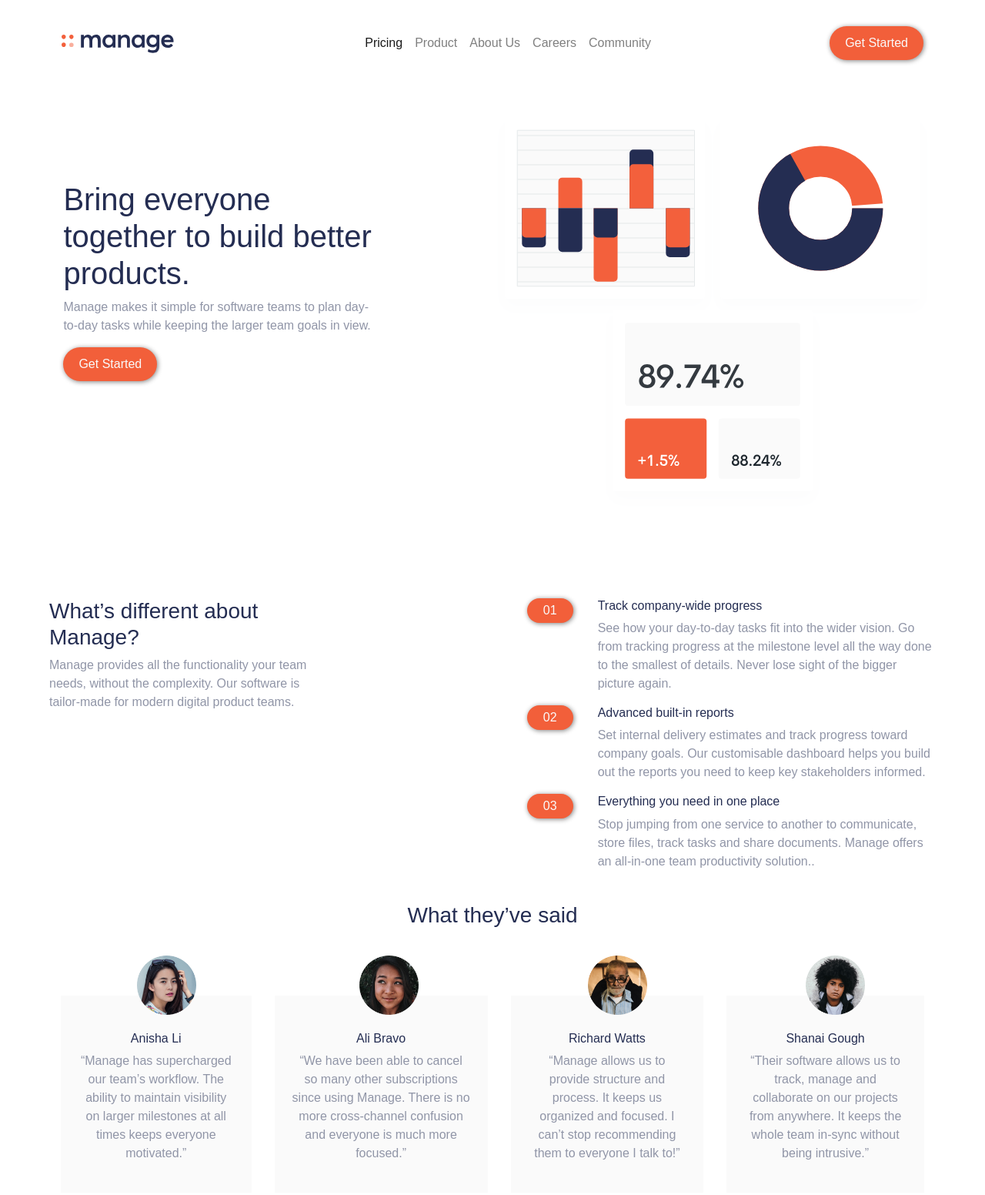
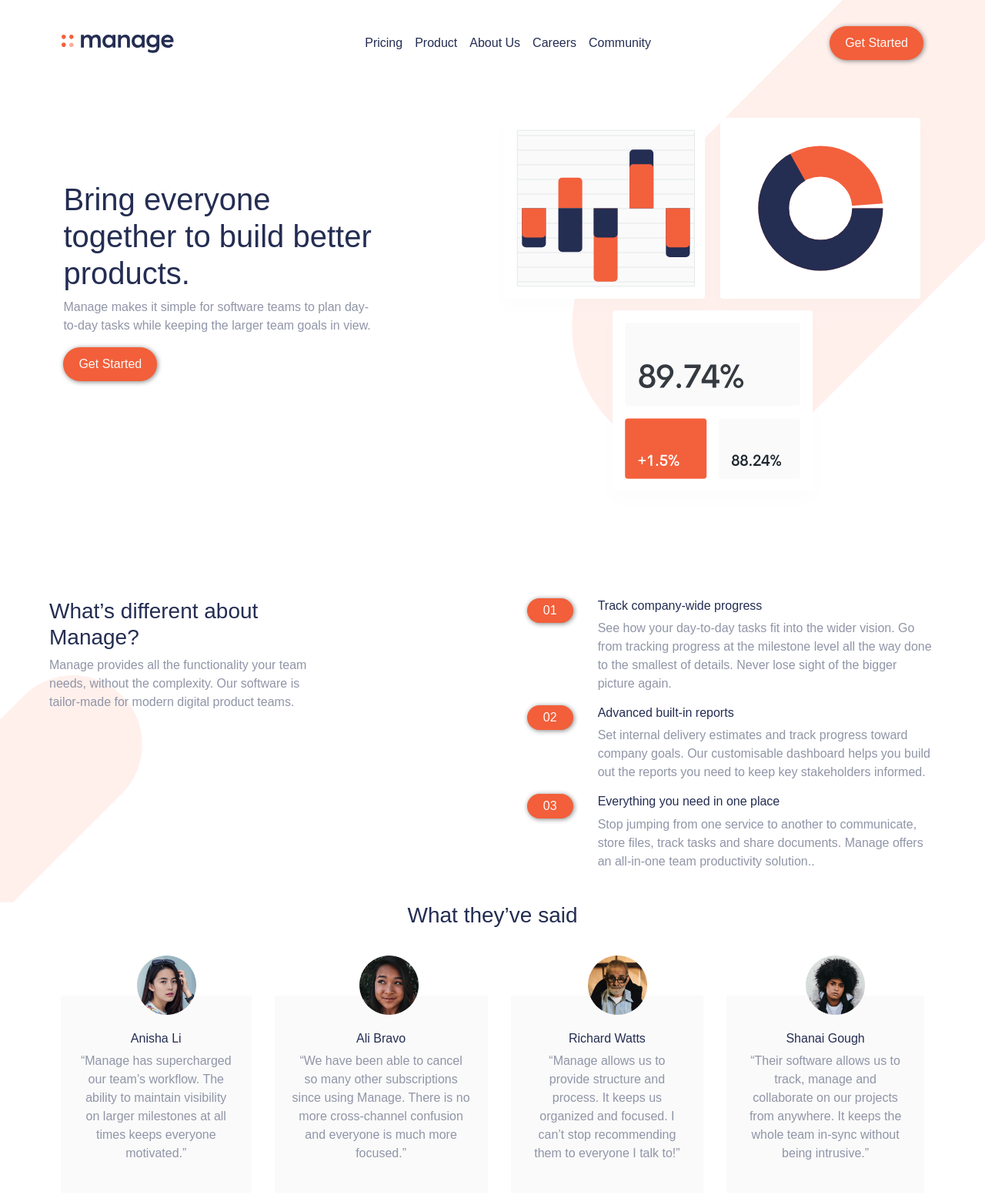
Before and after one commit to isaacpitwa/Manage-Landing-page, a plain HTML site: page index.html in a window 1280 px wide. Shown: the top 1552 px of the page at 77% size. Drawn offline with nearby package versions, Linux system fonts and the light colour scheme; a web font is replaced by a local one.

```diff
--- a/css/styles.css
+++ b/css/styles.css
@@ -1,9 +1,15 @@
 body{
     font-family: 'Be Vietnam',sans-serif;
 }
+.nav-item a{
+    color: hsl(228, 39%, 23%) !important;
+}
+.nav-item a:hover{
+    opacity: 0.6;
+}
 .landing-section{
     padding: 2% 5%;
-    background-image: url('./images/bg-tablet-pattern.svg');
+    background-image: url('../images/bg-tablet-pattern.svg');
     background-repeat: no-repeat;
     background-position: top -58% right -19%;
     background-size: 41rem;
@@ -48,7 +54,7 @@ button.btn-action:hover{
 .why-manage{
     padding: 2% 5%;
     display: flex;
-    background-image: url('./images/bg-tablet-pattern.svg');
+    background-image: url('../images/bg-tablet-pattern.svg');
     background-repeat: no-repeat;
     background-position: bottom -48% left -16%;
     background-size: 21rem;
@@ -170,6 +176,9 @@ ul.helpful-links li {
     border-radius: 32px;
     padding: 9px 22px;
 }
+.footer-form button{
+    box-shadow: none;
+}
 .footer-form p {
     position: absolute;
     bottom: 0;
```
